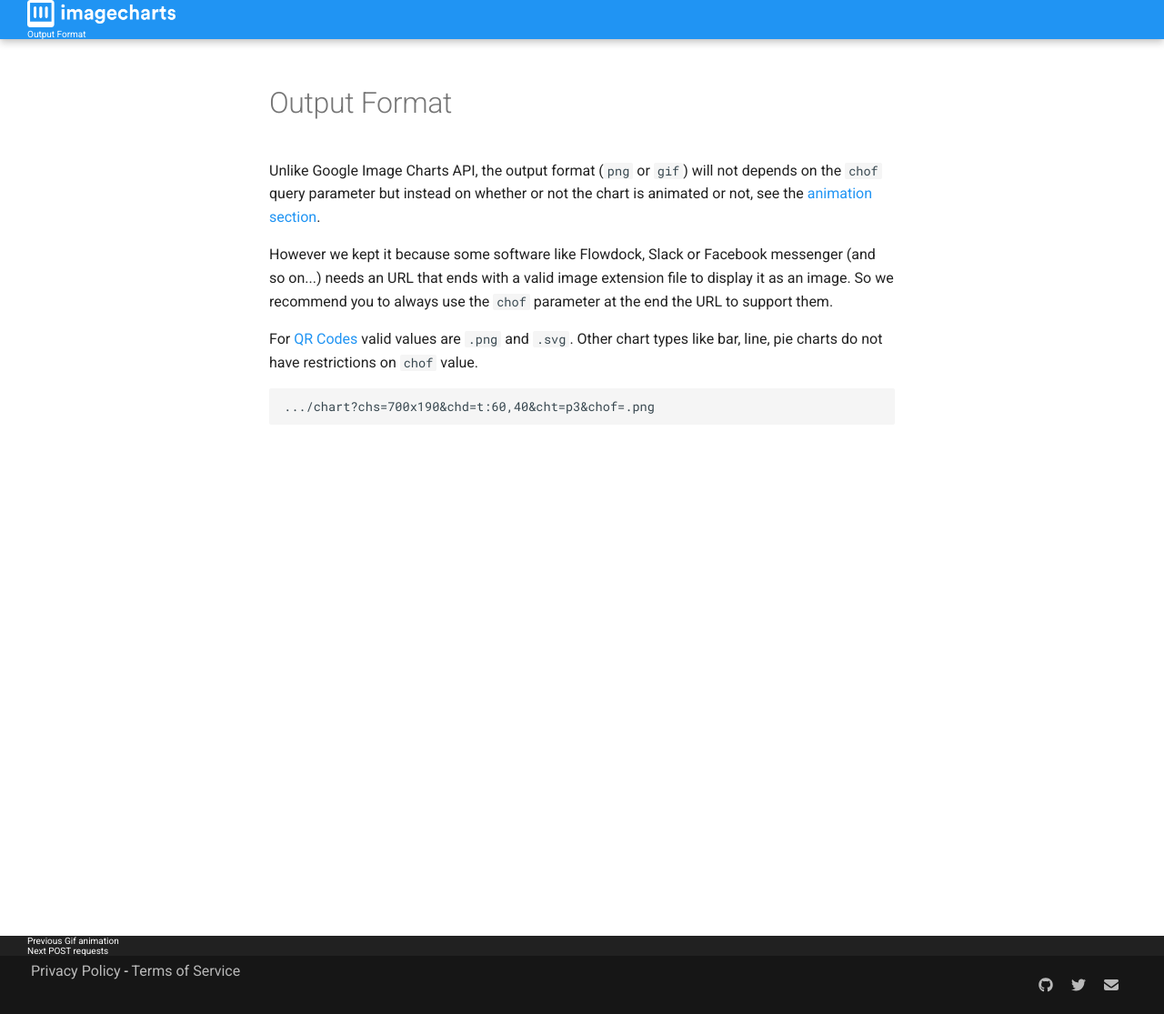
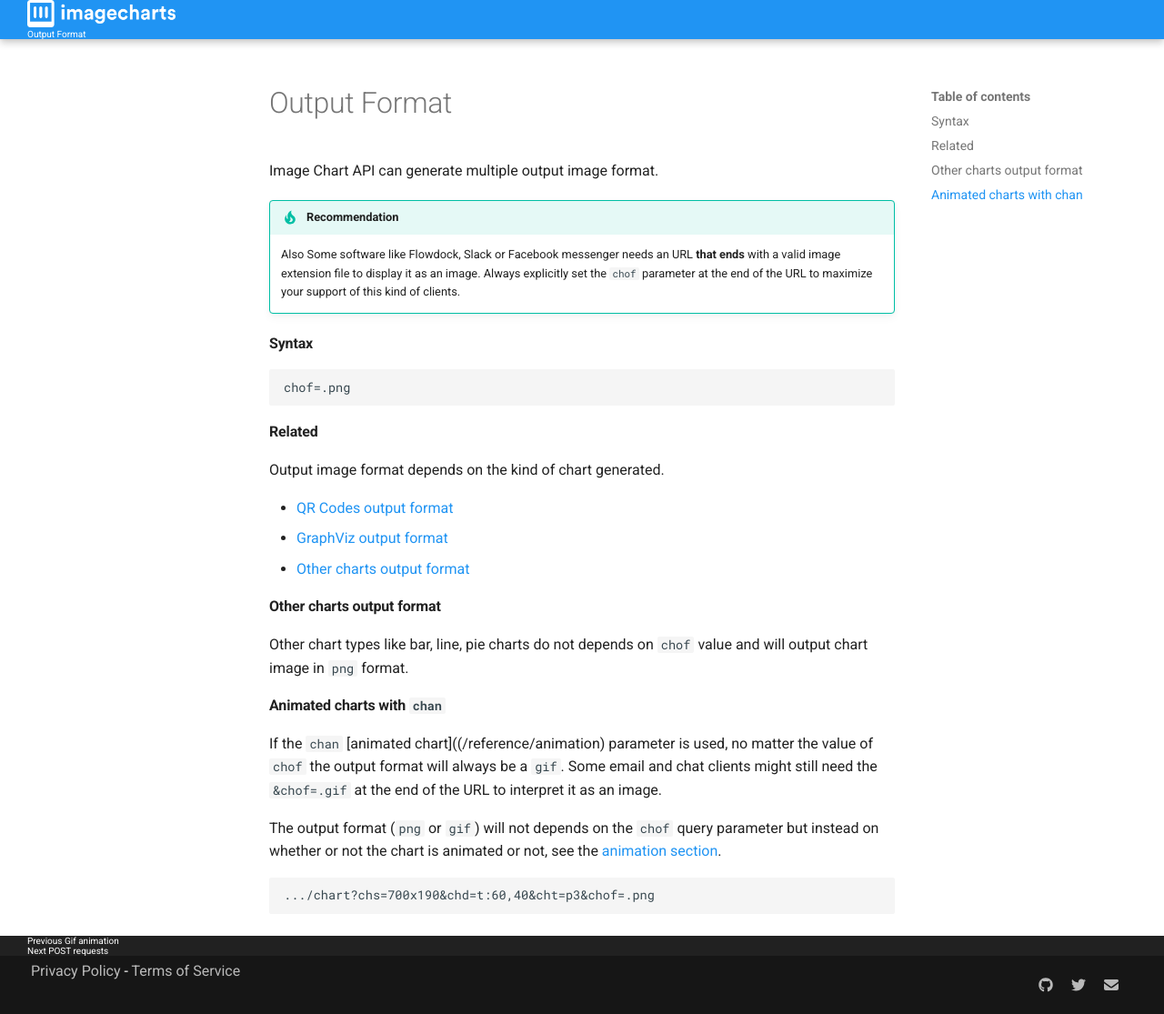
Before and after one commit to image-charts/documentation, an MkDocs documentation site: the page built from docs/reference/output-format.md, in a window 1280 px wide and 1115 px high. Shown: the whole window at 91% size. Built offline with MkDocs 1.6.1 and Material for MkDocs 9.7.7, drawn with Linux system fonts in a browser that asks for light colours.

Commit message:
doc(graphviz)

````diff
--- a/docs/reference/output-format.md
+++ b/docs/reference/output-format.md
@@ -1,9 +1,35 @@
-Unlike Google Image Charts API, the output format (`png` or `gif`) will not depends on the `chof` query parameter but instead on whether or not the chart is animated or not, see the [animation section](/reference/animation).
+Image Chart API can generate multiple output image format.
 
-However we kept it because some software like Flowdock, Slack or Facebook messenger (and so on...) needs an URL that ends with a valid image extension file to display it as an image. So we recommend you to always use the `chof` parameter at the end the URL to support them.
 
-For [QR Codes](/qr-codes/#svg-format) valid values are `.png` and `.svg`.
-Other chart types like bar, line, pie charts do not have restrictions on `chof` value.
+!!! tip "Recommendation"
+    Also Some software like Flowdock, Slack or Facebook messenger needs an URL **that ends** with a valid image extension file to display it as an image. Always explicitly set the `chof` parameter at the end of the URL to maximize your support of this kind of clients.
+
+#### Syntax
+
+```
+chof=.png
+```
+
+
+#### Related
+
+Output image format depends on the kind of chart generated.
+
+- [QR Codes output format](../qr-codes.md#output-format)
+- [GraphViz output format](../graph-viz-charts.md#output-format)
+- [Other charts output format](#other-charts-output-format)
+
+#### Other charts output format
+
+Other chart types like bar, line, pie charts do not depends on `chof` value and will output chart image in `png` format.
+
+#### Animated charts with `chan`
+
+If the `chan` [animated chart]((/reference/animation) parameter is used, no matter the value of `chof` the output format will always be a `gif`. Some email and chat clients might still need the `&chof=.gif` at the end of the URL to interpret it as an image.
+
+The output format (`png` or `gif`) will not depends on the `chof` query parameter but instead on whether or not the chart is animated or not, see the [animation section](/reference/animation).
+
+
 
 ```
 .../chart?chs=700x190&chd=t:60,40&cht=p3&chof=.png
````
Also changed, not shown: docs/graph-viz-charts.md (+26 -13 lines), docs/qr-codes.md (+1 -0 lines).
